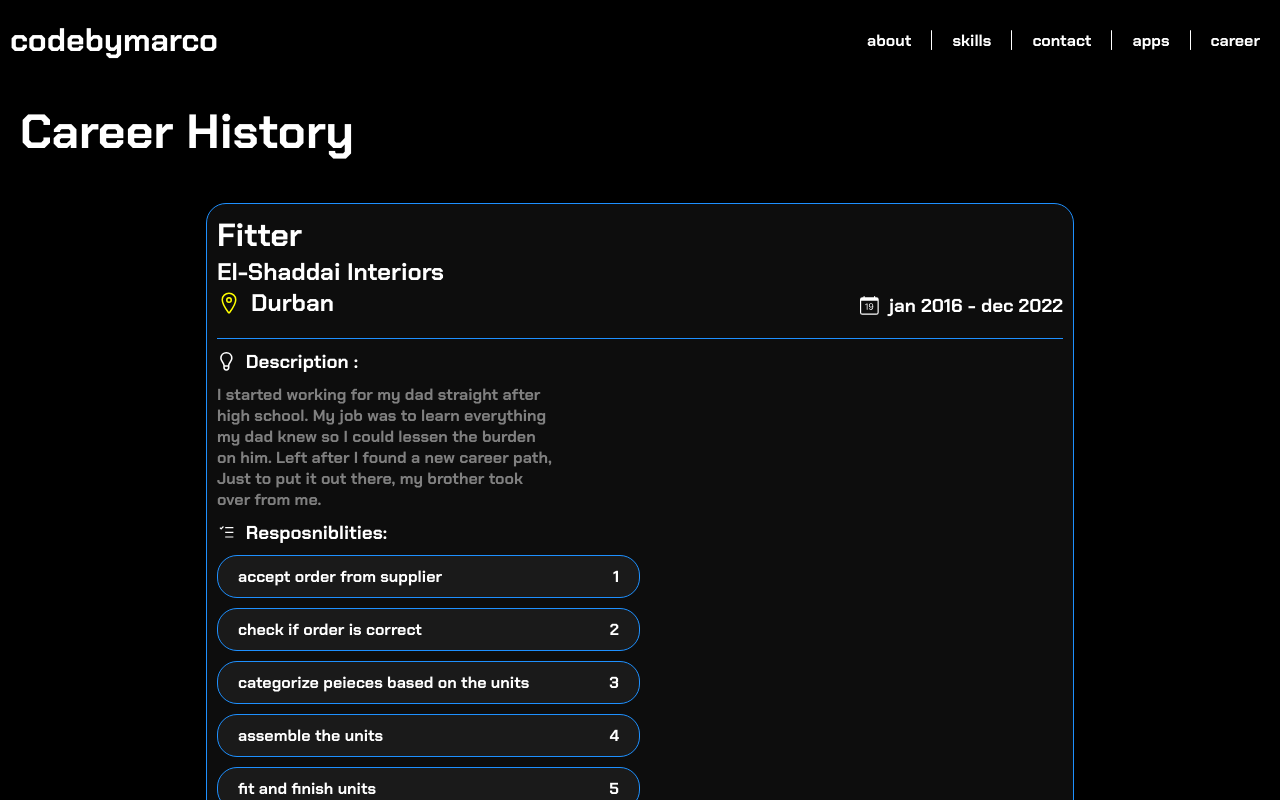
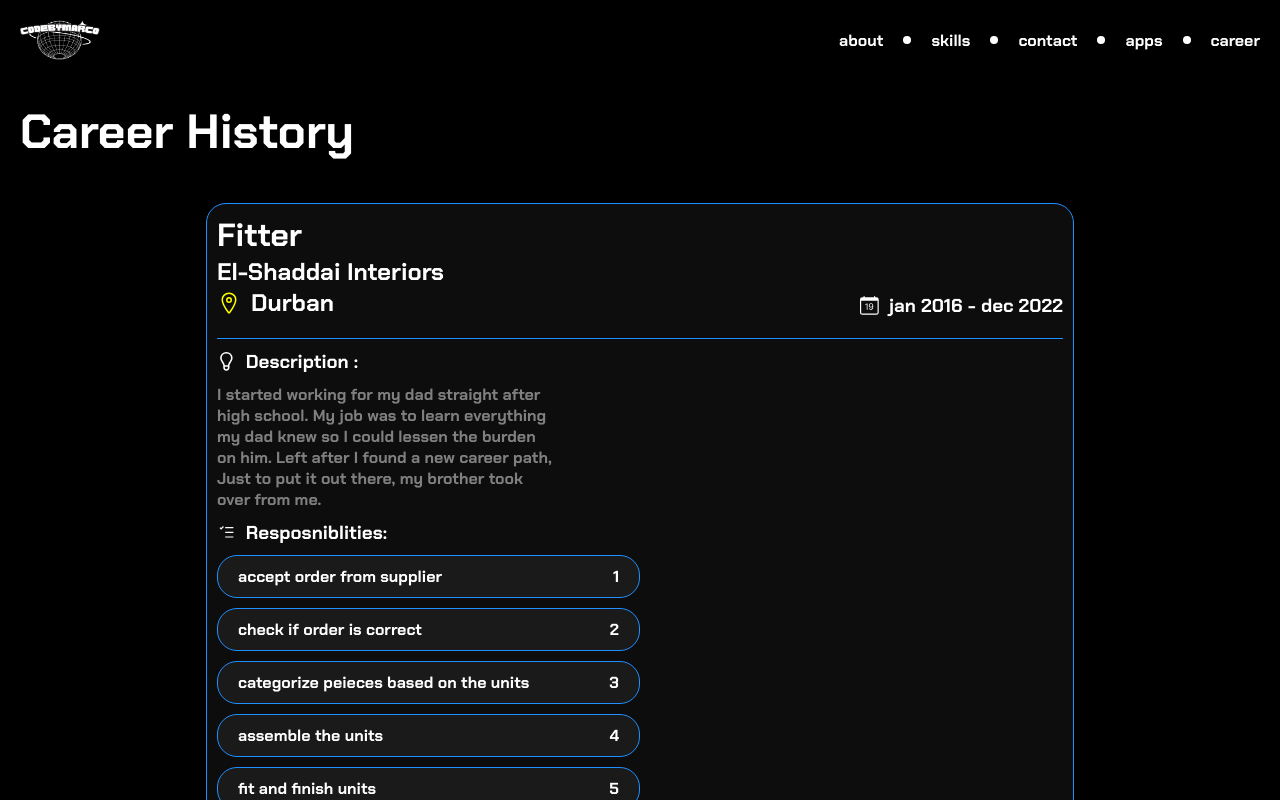
Before and after one commit to codebymarco/portfolio, a React (Vite) app: page /career in a window 1280 px wide. Shown: the top 800 px of the page. Built offline with nearby package versions, Linux system fonts and the light colour scheme.

Commit message:
iitiall commit

```diff
--- a/src/components/components/Navbar.tsx
+++ b/src/components/components/Navbar.jsx
@@ -5,6 +5,7 @@ import FullPageNavbar from "./FullPageNavbar";
 import { CiMenuFries, CiMenuKebab } from "react-icons/ci";
 import { AnimatePresence, motion } from "framer-motion";
 import { LiaArrowAltCircleRightSolid } from "react-icons/lia";
+import img from "../../assets/1.png"
 
 const Navbar = () => {
   const [show, setShow] = useState(false);
@@ -25,7 +26,7 @@ const Navbar = () => {
       <AnimatePresence>
         {show && <FullPageNavbar key="full-page-navbar" close={close} />}
       </AnimatePresence>
-      <h1 onClick={() => navigate("/")}>codebymarco</h1>
+      <img src={img} onClick={() => navigate("/")}/>
       <div>
         <div className="desktop-links" id="desktop-links">
           {isHomePage ? (
--- a/src/styles/navbar.css
+++ b/src/styles/navbar.css
@@ -9,6 +9,12 @@ nav {
   position: sticky;
   top: 0;
   z-index: 500;
+}
+
+nav img{
+  height: 60px;
+  width: 100px;
+  padding: 10px;
 }
 
 nav div {
@@ -57,8 +63,8 @@ nav h1 {
 }
 
 #desktop-links .line {
-  height: 20px;
-  width: 1px;
+  height: 8px;
+  width: 8px;
   background-color: white;
   border-radius: 20px;
 }
```
Also changed, not shown: src/assets/1.png (added).
